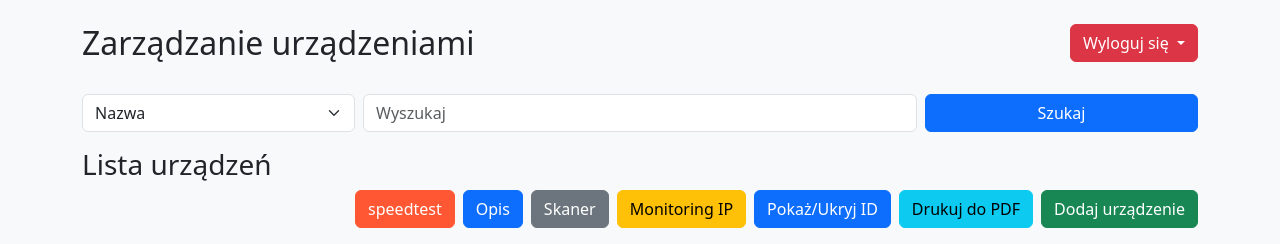
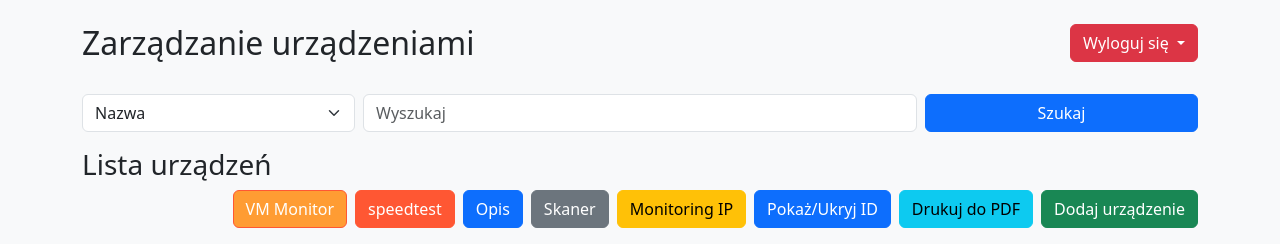
Before and after one commit to Smartlewek/DocApp, a PHP site: page /testowa.php in a window 1280 px wide. Shown: the top 244 px of the page. Run offline with PHP 8.4, Linux system fonts and the light colour scheme; the visitor is signed in with stand-in values (Sample User, id 1); data that the repository does not hold is empty.

Commit message:
Update testowa.php

```diff
--- a/testowa.php
+++ b/testowa.php
@@ -83,6 +83,12 @@ $appVersion = "1.2 beta";
 
 	.btn-custom {
     background-color: #ff5733; /* Twój własny kolor */
+    border-color: #ff5733;    /* Dopasowanie koloru obramowania */
+    color: #fff;              /* Kolor tekstu */
+}
+
+.btn-custom2 {
+    background-color: #ff9c33; /* Tw  j w ^basny kolor */
     border-color: #ff5733;    /* Dopasowanie koloru obramowania */
     color: #fff;              /* Kolor tekstu */
 }
@@ -245,6 +251,7 @@ $appVersion = "1.2 beta";
         <div class="d-flex justify-content-md-end justify-content-center flex-wrap gap-2">
             <!-- Przyciski -->
 			<?php if (hasPermission('monitor')): ?>
+	    <a href="vm_monitor.php" class="btn btn-primary btn-custom2">VM Monitor</a>
 	    <a href="speedtest.php" class="btn btn-primary btn-custom">speedtest</a>
             <button type="button" class="btn btn-primary" data-bs-toggle="modal" data-bs-target="#opisModal">Opis</button>
             <a href="skaner.php" class="btn btn-secondary">Skaner</a>
```
